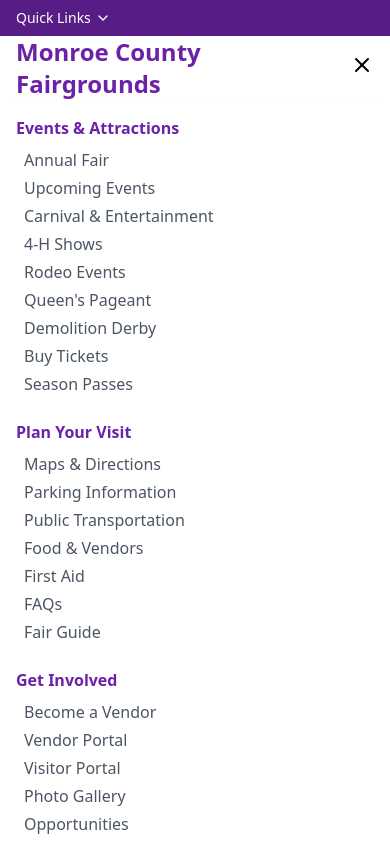
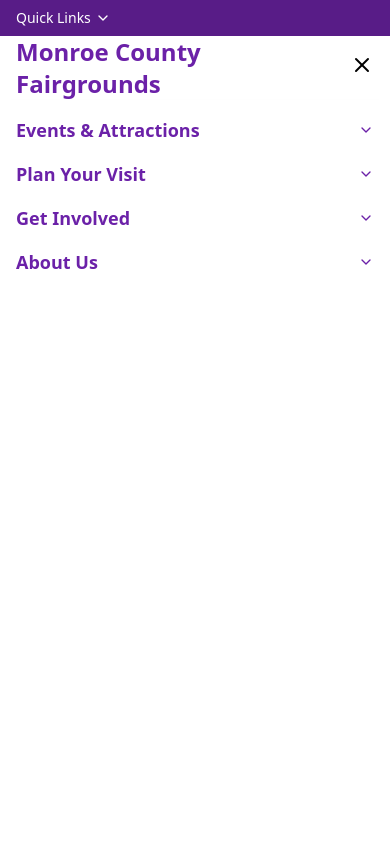
Before and after one commit to harshadhoma/monroe-redesign, a React (Vite) app: page /4h in a window 390 px wide. Both pictures are taken after a click on the button 362 px from the left and 65 px from the top of the page. Shown: the top 844 px of the page. Built offline with nearby package versions, Linux system fonts and the light colour scheme; a web font is replaced by a local one.

Commit message:
topnav-right mob-desk view

```diff
--- a/src/components/Navigation/MainNav.tsx
+++ b/src/components/Navigation/MainNav.tsx
@@ -1,7 +1,7 @@
 import React, { useState, useEffect } from 'react';
 import { MegaMenu } from './MegaMenu';
 import { Link, useLocation } from 'react-router-dom';
-import { Menu, X } from 'lucide-react';
+import { Menu, X, ChevronDown, ChevronUp } from 'lucide-react';
 
 const navigationItems = [
   {
@@ -133,6 +133,7 @@
 export function MainNav() {
   const [openMenu, setOpenMenu] = useState<string | null>(null);
   const [mobileOpen, setMobileOpen] = useState(false);
+  const [expandedSections, setExpandedSections] = useState<{ [key: string]: boolean }>({});
   const location = useLocation();
 
   useEffect(() => {
@@ -145,6 +146,13 @@
       document.body.style.overflow = '';
     };
   }, [mobileOpen]);
+
+  const toggleSection = (title: string) => {
+    setExpandedSections((prev) => ({
+      ...prev,
+      [title]: !prev[title],
+    }));
+  };
 
   return (
     <div className="bg-white border-b">
@@ -178,13 +186,26 @@
 
       {/* Mobile Nav Menu */}
       {mobileOpen && (
-        <div className="md:hidden bg-white px-4 py-4 space-y-6 shadow-lg"
-        style={{ height: 'calc(100vh - 64px)', overflowY: 'auto', touchAction: 'auto' }}>
+        <div
+          className="md:hidden bg-white px-4 py-4 shadow-lg"
+          style={{ height: 'calc(100vh - 64px)', overflowY: 'auto', touchAction: 'auto' }}
+        >
           {navigationItems.map((item) => (
-            <div key={item.title}>
-              <h3 className="text-purple-800 font-semibold mb-2">{item.title}</h3>
-              <ul className="pl-2 space-y-1">
-                {item.items.flatMap(section => section.links).map((link, idx) => (
+            <div key={item.title} className="mb-4">
+              <button
+                className="flex justify-between items-center w-full text-left text-purple-800 font-semibold text-lg mb-2"
+                onClick={() => toggleSection(item.title)}
+              >
+                {item.title}
+                {expandedSections[item.title] ? <ChevronUp className="w-4 h-4" /> : <ChevronDown className="w-4 h-4" />}
+              </button>
+              {expandedSections[item.title] && (
+                <div className="space-y-4">
+                  {item.items.map((section, i) => (
+                    <div key={i}>
+                      <p className="text-sm font-semibold text-gray-700 mb-1">{section.section}</p>
+                      <ul className="pl-4 space-y-1">
+                        {section.links.map((link, idx) => (
                           <li key={idx}>
                             <Link
                               to={link.href}
@@ -194,7 +215,7 @@
                                   window.scrollTo({ top: 0, behavior: 'smooth' });
                                 }, 100);
                               }}
-                      className="text-gray-600 hover:text-purple-700 block"
+                              className="text-gray-600 hover:text-purple-700 block text-sm"
                             >
                               {link.text}
                             </Link>
@@ -206,5 +227,9 @@
                 </div>
               )}
             </div>
+          ))}
+        </div>
+      )}
+    </div>
   );
 }
```
Lines whose indentation alone changed are shown as unchanged.
